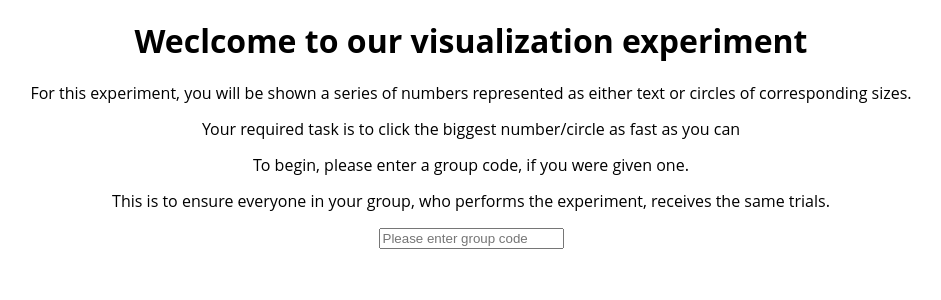
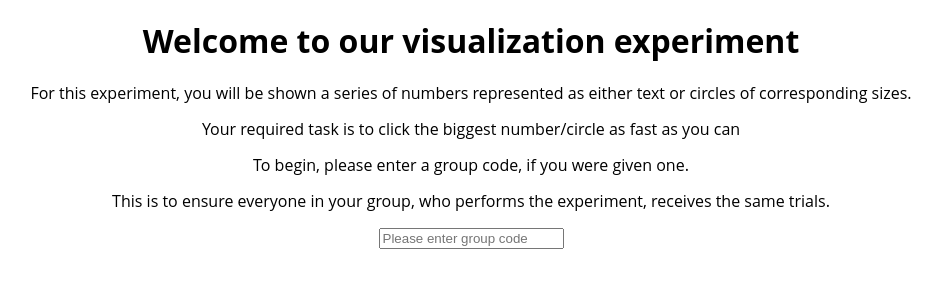
Before and after one commit to sharonumute/SENG411-HCI-Experiment, a React (Create React App) app: page / in a window 1280 px wide. Shown: the top 300 px of the page, without its empty margins (169-1110 px from the left). Built offline with nearby package versions, Linux system fonts and the light colour scheme.

Commit message:
Deployment

```diff
--- a/package.json
+++ b/package.json
@@ -1,5 +1,5 @@
 {
-    "homepage": "https://sharonumute.github.io/SENG411-HCI-Experiment/",
+    "homepage": "https://sharonumute.github.io/SENG411-HCI-Experiment",
     "name": "number_trial",
     "version": "0.1.0",
     "private": true,
--- a/public/index.html
+++ b/public/index.html
@@ -1,43 +1,20 @@
 <!DOCTYPE html>
 <html lang="en">
+
 <head>
   <meta charset="utf-8" />
   <link rel="icon" href="%PUBLIC_URL%/favicon.ico" />
   <meta name="viewport" content="width=device-width, initial-scale=1" />
   <meta name="theme-color" content="#000000" />
-    <meta
-      name="description"
-      content="Web site created using create-react-app"
-    />
+  <meta name="description" content="UVic SENG411 Assignment project site" />
   <link rel="apple-touch-icon" href="%PUBLIC_URL%/logo192.png" />
-    <!--
-      manifest.json provides metadata used when your web app is installed on a
-      user's mobile device or desktop. See https://developers.google.com/web/fundamentals/web-app-manifest/
-    -->
   <link rel="manifest" href="%PUBLIC_URL%/manifest.json" />
-    <!--
-      Notice the use of %PUBLIC_URL% in the tags above.
-      It will be replaced with the URL of the `public` folder during the build.
-      Only files inside the `public` folder can be referenced from the HTML.
+  <title>SENG411 HCI Experiment</title>
+</head>
 
-      Unlike "/favicon.ico" or "favicon.ico", "%PUBLIC_URL%/favicon.ico" will
-      work correctly both with client-side routing and a non-root public URL.
-      Learn how to configure a non-root public URL by running `npm run build`.
-    -->
-    <title>React App</title>
-  </head>
 <body>
   <noscript>You need to enable JavaScript to run this app.</noscript>
   <div id="root"></div>
-    <!--
-      This HTML file is a template.
-      If you open it directly in the browser, you will see an empty page.
+</body>
 
-      You can add webfonts, meta tags, or analytics to this file.
-      The build step will place the bundled scripts into the <body> tag.
-
-      To begin the development, run `npm start` or `yarn start`.
-      To create a production bundle, use `npm run build` or `yarn build`.
-    -->
-  </body>
 </html>
--- a/src/components/Introduction.js
+++ b/src/components/Introduction.js
@@ -4,7 +4,7 @@ export default class Introduction extends React.Component {
     render() {
         return (
             <div>
-                <h1>Weclcome to our visualization experiment</h1>
+                <h1>Welcome to our visualization experiment</h1>
                 <p>
                     For this experiment, you will be shown a series of numbers
                     represented as either text or circles of corresponding
```
Lines whose indentation alone changed are shown as unchanged.
